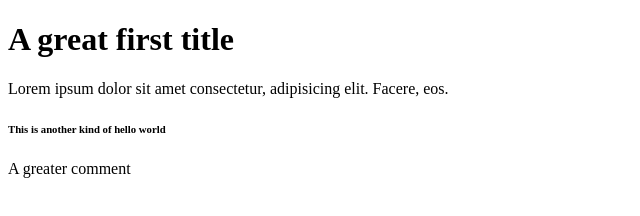
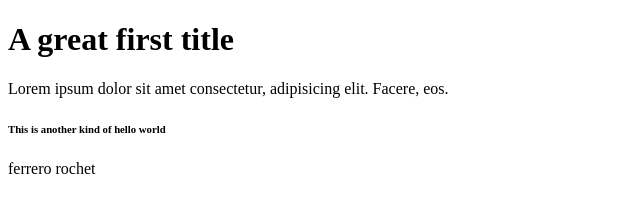
Before and after one commit to FernandoBarrz/remote-control-test, a plain HTML site: page index.html in a window 1280 px wide. Shown: the full height of the page, 0-640 px from the left. Drawn offline with Linux system fonts and the light colour scheme.

```diff
--- a/index.html
+++ b/index.html
@@ -9,6 +9,6 @@
     <h1>A great first title</h1>
     <p>Lorem ipsum dolor sit amet consectetur, adipisicing elit. Facere, eos.</p>
     <h6>This is another kind of hello world</h6>
-    <p>A greater comment</p>
+    <p>ferrero rochet </p>
 </body>
 </html>
```
